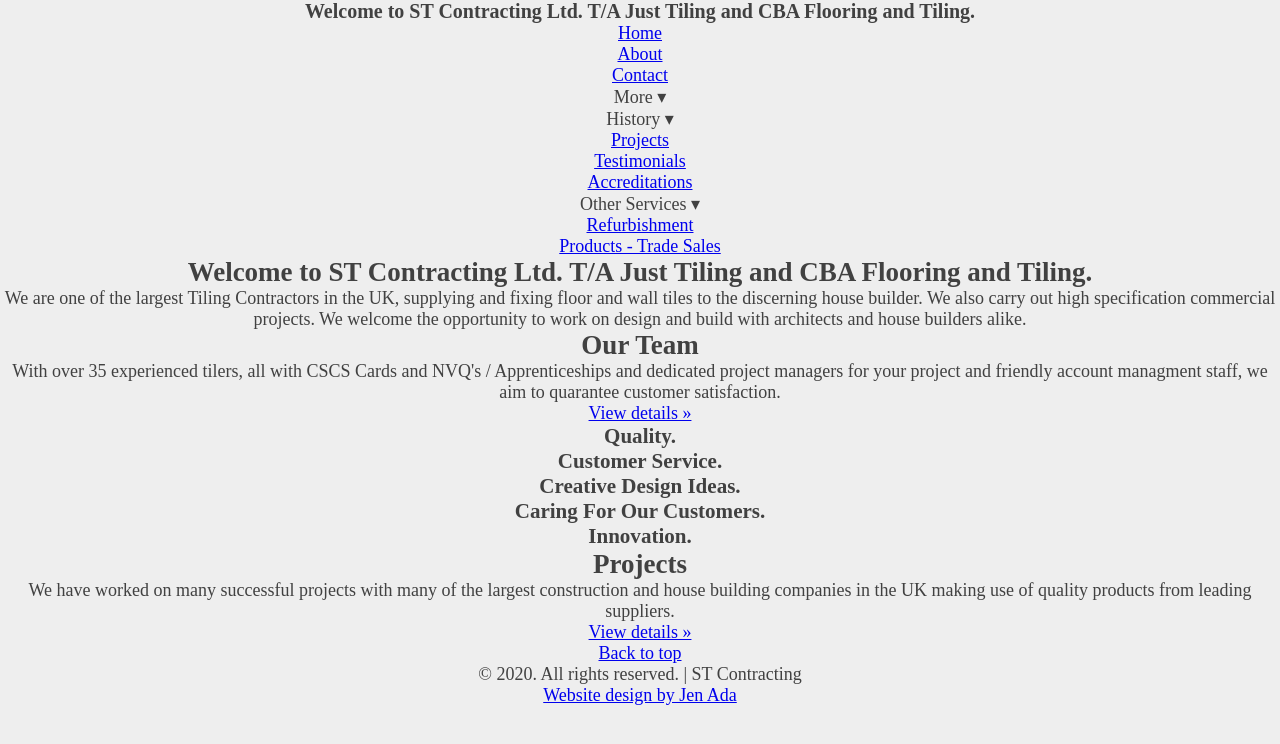
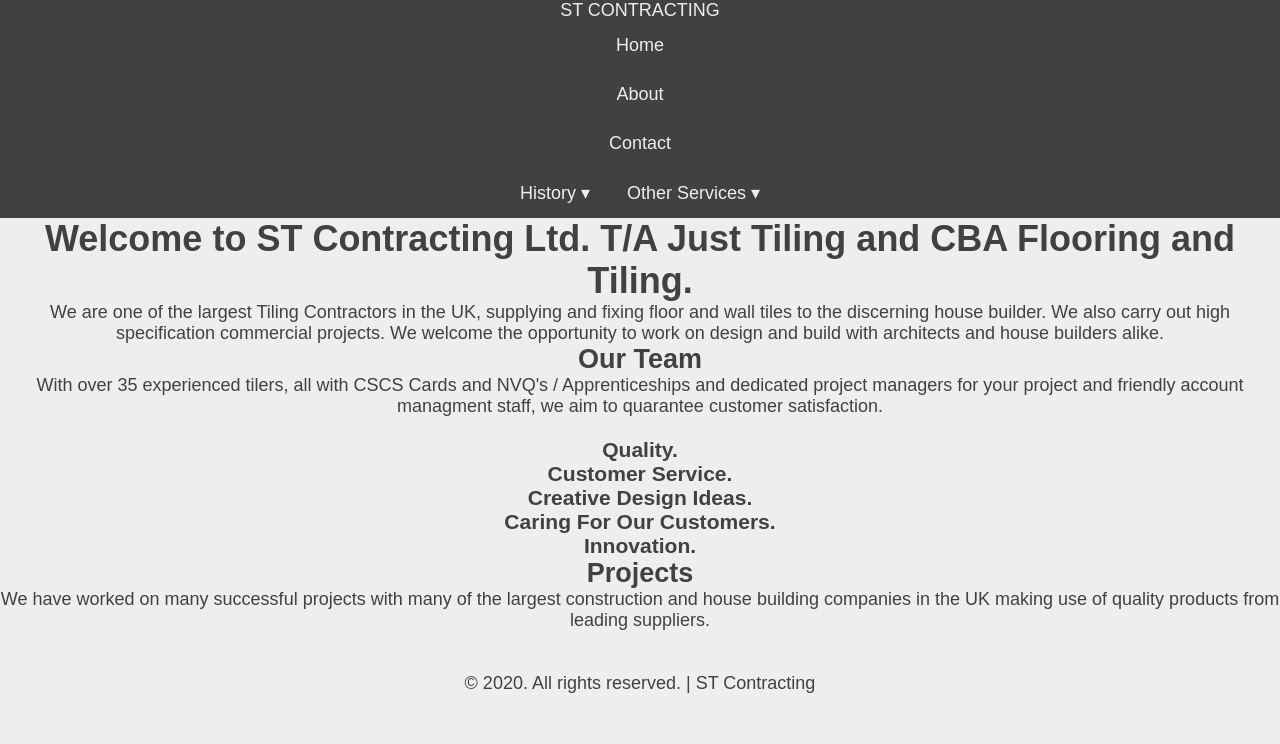
Before and after one commit to triforcejen/Example-Site-1, a plain HTML site: page ST/2.0/main/index.html in a window 1280 px wide. Drawn offline with Linux system fonts and the light colour scheme.

Commit message:
add styles, start menu

```diff
--- a/ST/2.0/css/styles.css
+++ b/ST/2.0/css/styles.css
@@ -2,6 +2,7 @@
     margin: 0;
     padding: 0;
     box-sizing: border-box;
+    font-family: Arial, Helvetica, sans-serif;
   }
 
 body {
@@ -10,9 +11,58 @@
     font-size: 18px;
     text-align: center;
 }
-header {
-    font-size: 10px;
+
+.top {
+    color: #EEEEEE;
+    background-color: #414141;
+
+    top: 0;
+    width: 100%;
 }
 nav {
     list-style: none;
 }
+
+ul {
+    overflow: hidden;
+}
+li a, .dropbtn{
+    display: inline-block;
+    text-align: center;
+    padding: 14px 16px;
+    text-decoration: none;
+}
+li a:hover{
+    background-color: #000000;
+}
+li.dropdown {
+    display: inline-block;
+  }
+
+.dropdown_content {
+    display: none;
+    position: absolute;
+    background-color: #f9f9f9;
+    min-width: 160px;
+    box-shadow: 0px 8px 16px 0px rgba(0,0,0,0.2);
+    z-index: 1;
+}
+
+.dropdown_content a {
+    color: black;
+    padding: 12px 16px;
+    text-decoration: none;
+    display: block;
+    text-align: left;
+}
+
+.dropdown_content a:hover {
+    background-color: #f1f1f1;
+}
+
+.dropdown:hover .dropdown_content {
+    display: block;
+}
+a {
+    color: #EEEEEE;
+}
--- a/ST/2.0/main/index.html
+++ b/ST/2.0/main/index.html
@@ -7,33 +7,36 @@
     </head>
     <body>
         <div class='top'>
-            <header>
-                <h1>Welcome to ST Contracting Ltd. T/A Just Tiling and CBA Flooring and Tiling.</h1>
-            </header>
+            <div class = 'logo'>ST CONTRACTING</div>
             <nav>
                 <ul class='menu'>
                     <li><a href="#">Home</a></li>
                     <li><a href="about.html">About</a></li>
                     <li><a href="contact.html">Contact</a></li>
-                    <li class='dropdown'><span>More ▾</span>
-                        <li class='dropdown'><span>History ▾</span>
-                            <li><a href="../History/projects.html">Projects</a></li>
-                            <li><a href="../History/testimonials.html">Testimonials</a></li>
-                            <li><a href="../History/accreditations.html">Accreditations</a></li>
+                    <li class='dropdown'>
+                        <a href="javascript:void(0)" class="dropbtn"><span>History &#9662;</span></a>
+                        <div class="dropdown_content">
+                            <a href="../History/projects.html">Projects</a>
+                            <a href="../History/testimonials.html">Testimonials</a>
+                            <a href="../History/accreditations.html">Accreditations</a>
+                        </div> <!-- class='dropdown_content'-->
                     </li>
-                        <li class='dropdown'><span>Other Services ▾</span>
-                            <li><a href="../Other Services/refurb.html">Refurbishment</a></li>
-                            <li><a href="../Other Services/trade.html">Products - Trade Sales</a></li>
-                        </ul>
-                    </uli>
+                    <li class='dropdown'>
+                        <a href="javascript:void(0)" class="dropbtn"><span>Other Services &#9662;</span></a>
+                        <div class="dropdown_content">
+                            <a href="../Other Services/refurb.html">Refurbishment</a>
+                            <a href="../Other Services/trade.html">Products - Trade Sales</a>
+                        </div> <!-- class='dropdown_content'-->
+                    </li>
                 </ul>
             </nav>
-        </div>
+        </div> <!-- class='top'-->
+        <header>
+                <h1>Welcome to ST Contracting Ltd. T/A Just Tiling and CBA Flooring and Tiling.</h1>
+        </header>
         <section>
-            <h1>Welcome to ST Contracting Ltd. T/A Just Tiling and CBA Flooring and Tiling.</h1>
             <p>We are one of the largest Tiling Contractors in the UK, supplying and fixing floor and wall tiles to the discerning house builder. We also carry out high specification commercial projects. We welcome the opportunity to work on design and build with architects and house builders alike.</p>
         </section>
-        <section>
         <section>
             <h2>Our Team</h2>
             <p>With over 35 experienced tilers, all with CSCS Cards and NVQ's / Apprenticeships and dedicated project managers for your project and friendly account managment staff, we aim to quarantee customer satisfaction.</p>
@@ -51,7 +54,6 @@
             <p>We have worked on many successful projects with many of the largest construction and house building companies in the UK making use of quality products from leading suppliers.</p>
             <a href="projects.html#">View details »</a>
         </section>
-        </section>
         <footer>
             <p><a href="#">Back to top</a></p>
             <p>© 2020. All rights reserved. | ST Contracting</p>
```
Lines whose indentation alone changed are shown as unchanged.
